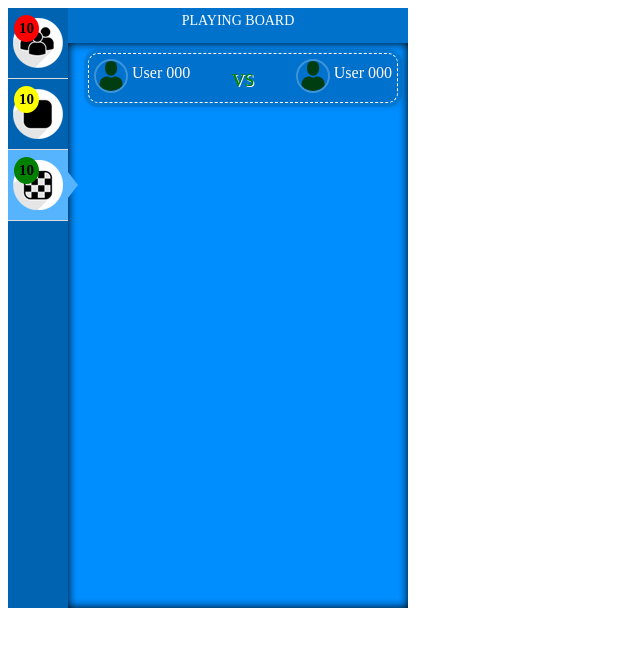
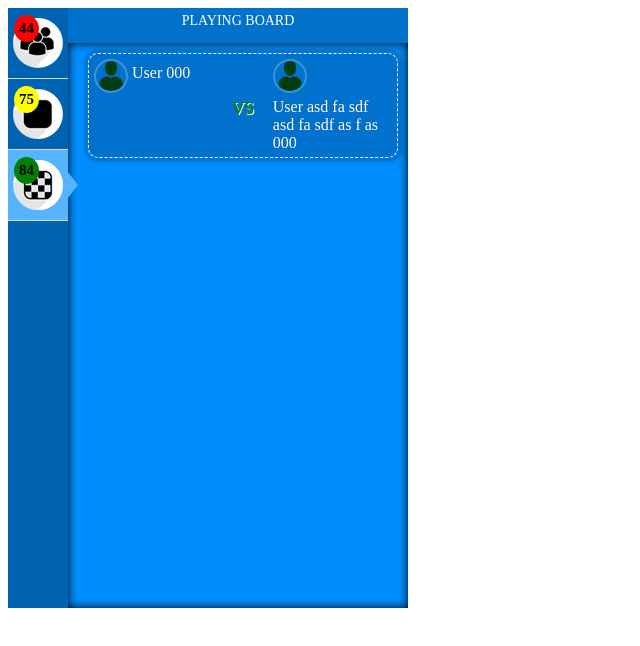
Before and after one commit to K4us/Chat-Box, a website: page tab/index.html in a window 1280 px wide. Shown: the whole page, without its empty margins (0-640 px from the left). Drawn offline with Linux system fonts and the light colour scheme.

Commit message:
- fixe count numb

```diff
--- a/tab/index.css
+++ b/tab/index.css
@@ -183,6 +183,11 @@
     display: inline-block;
 }
 
+.waiting-board.tab .board .user {
+    width:70%;
+    overflow-x: auto;
+}
+
 .waiting-board.tab .board .vs {
     float: right;
     vertical-align: middle;
@@ -234,3 +239,8 @@
 .playing-board.tab .board .right-user {
     float: right;
 }
+
+.playing-board.tab .board .user {
+    width: 40%;
+    overflow-x: auto;
+}
--- a/tab/index.html
+++ b/tab/index.html
@@ -38,7 +38,7 @@
                     <a href="#" class="board" data="0001" onclick="ActiveBox.boardClick(this, true);">
                         <div class="user">
                             <figure class="avatar"><img src="../image/avatar.png"></figure>
-                            <span class="name">User 000</span>
+                            <span class="name">User dasf asd f asdf as df asd fas d000</span>
                         </div>
                         <div class="vs">vs
                             <span></span><span></span><span></span>
@@ -59,7 +59,7 @@
                         <div class="vs">vs</div>
                         <div class="right-user user">
                             <figure class="avatar"><img src="../image/avatar.png"></figure>
-                            <span class="name">User 000</span>
+                            <span class="name">User asd fa sdf asd fa sdf as f as 000</span>
                         </div>
                     </a>
                 </div>
--- a/tab/index.js
+++ b/tab/index.js
@@ -28,15 +28,15 @@ function ActiveBox(option) {
         $('.' + data).addClass("active");
     });
     this.userOnlineCount = function (n) {
-        if (n != void 0) return Number(this._userOnline.text() || 0);
+        if (n == void 0) return Number(this._userOnline.text() || 0);
         this._userOnline.text(n);
     };
     this.waitingBoardCount = function (n) {
-        if (n != void 0) return Number(this._waitingBoard.text() || 0);
+        if (n == void 0) return Number(this._waitingBoard.text() || 0);
         this._waitingBoard.text(n);
     };
     this.playingBoardCount = function (n) {
-        if (n != void 0) return Number(this._playingBoard.text() || 0);
+        if (n == void 0) return Number(this._playingBoard.text() || 0);
         this._playingBoard.text(n);
     };
     this.addUser = function (user) {
```
